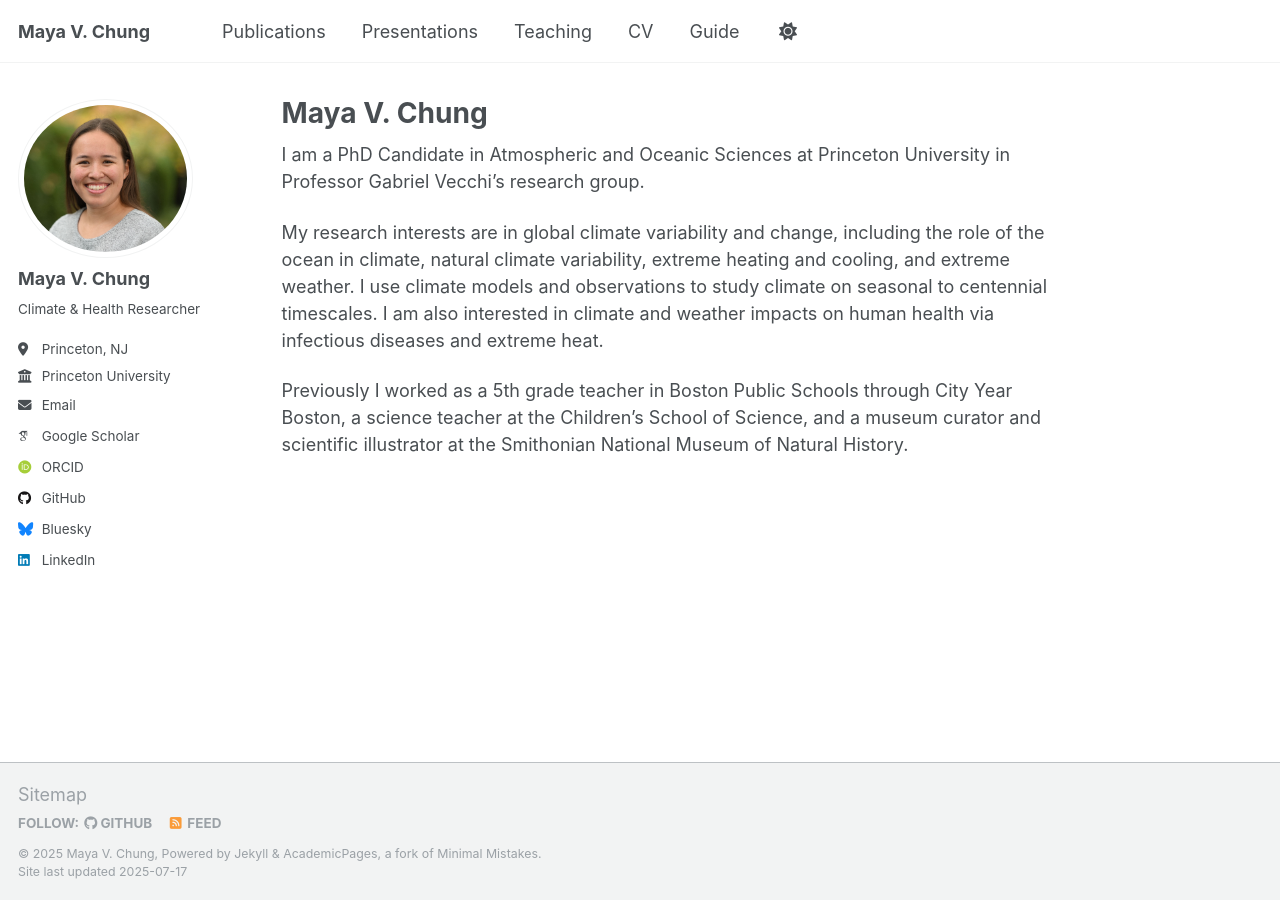
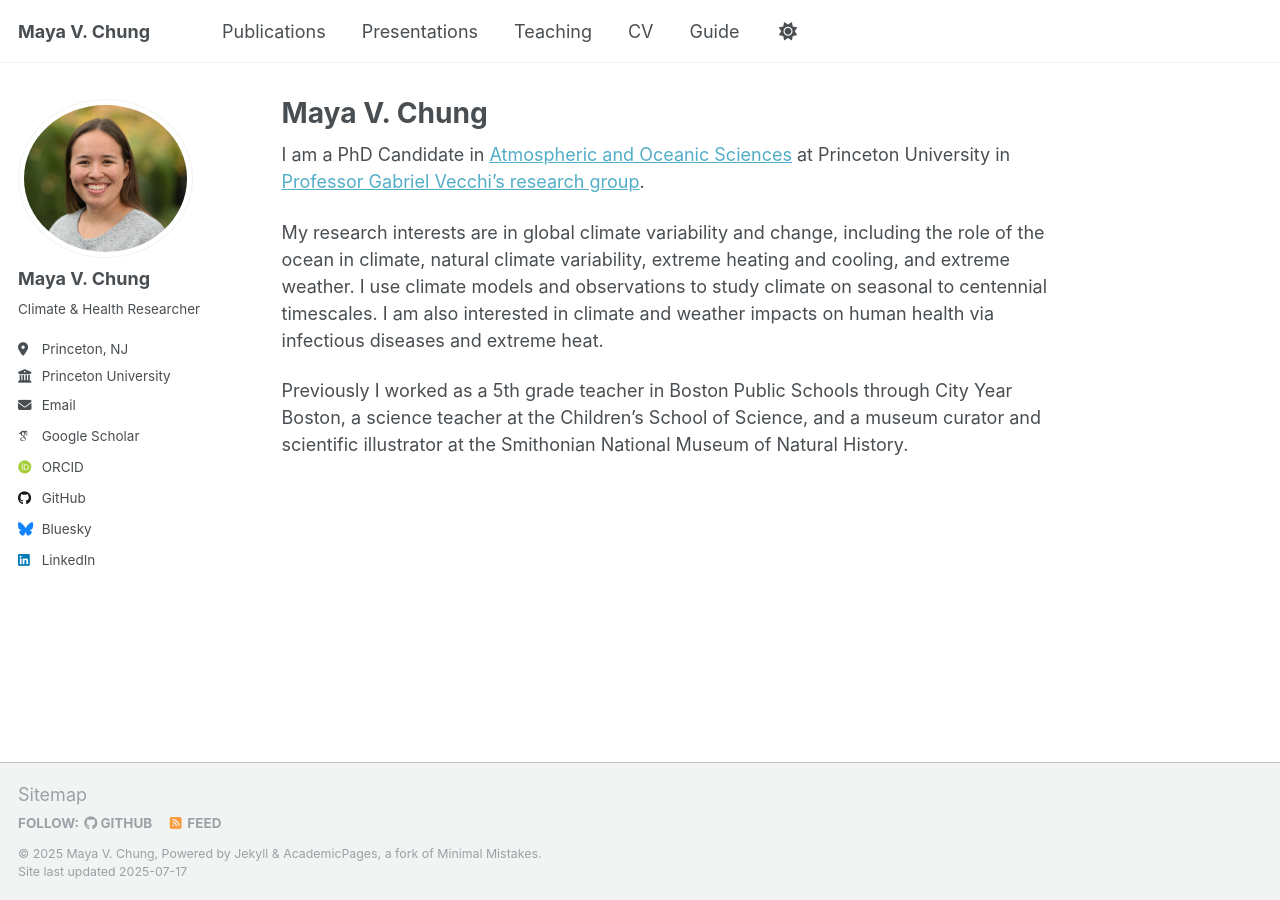
Before and after one commit to mayavchung/mayavchung.github.io, a Jekyll site: the page built from _pages/about.md, in a window 1280 px wide. Built offline with Jekyll 4.4.1, drawn with Linux system fonts in a browser that asks for light colours; some web fonts are replaced; a script that is not in the unit is left out; part of the change alters nothing that is shown.

```diff
--- a/_pages/about.md
+++ b/_pages/about.md
@@ -7,7 +7,7 @@ redirect_from:
   - /about.html
 ---
 
-I am a PhD Candidate in Atmospheric and Oceanic Sciences at Princeton University in Professor Gabriel Vecchi's research group.
+I am a PhD Candidate in [Atmospheric and Oceanic Sciences](https://aos.princeton.edu/) at Princeton University in [Professor Gabriel Vecchi's research group](https://vecchi.princeton.edu/).
 
 My research interests are in global climate variability and change, including the role of the ocean in climate, natural climate variability, extreme heating and cooling, and extreme weather. I use climate models and observations to study climate on seasonal to centennial timescales. I am also interested in climate and weather impacts on human health via infectious diseases and extreme heat.
 
```
